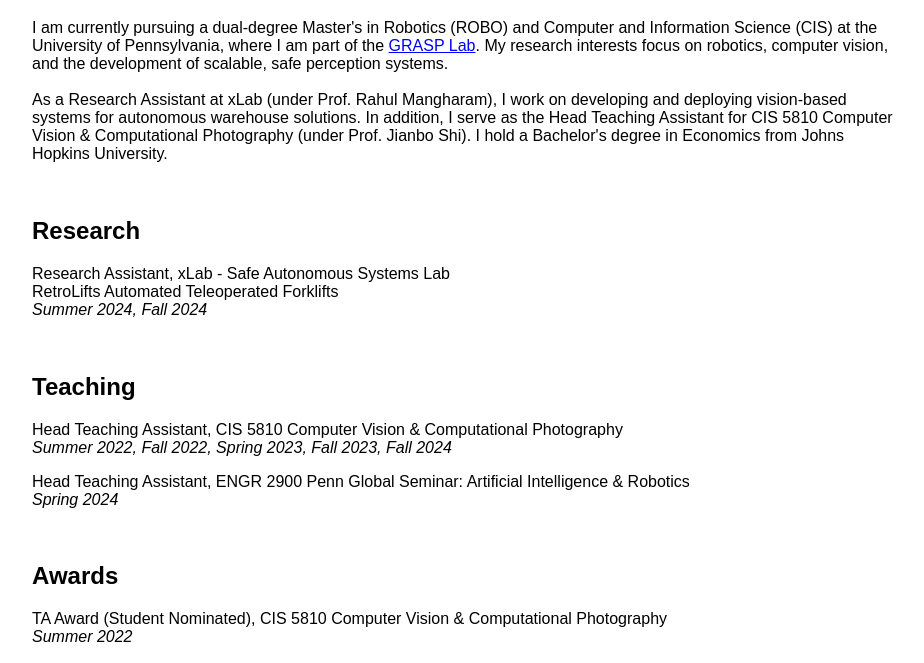
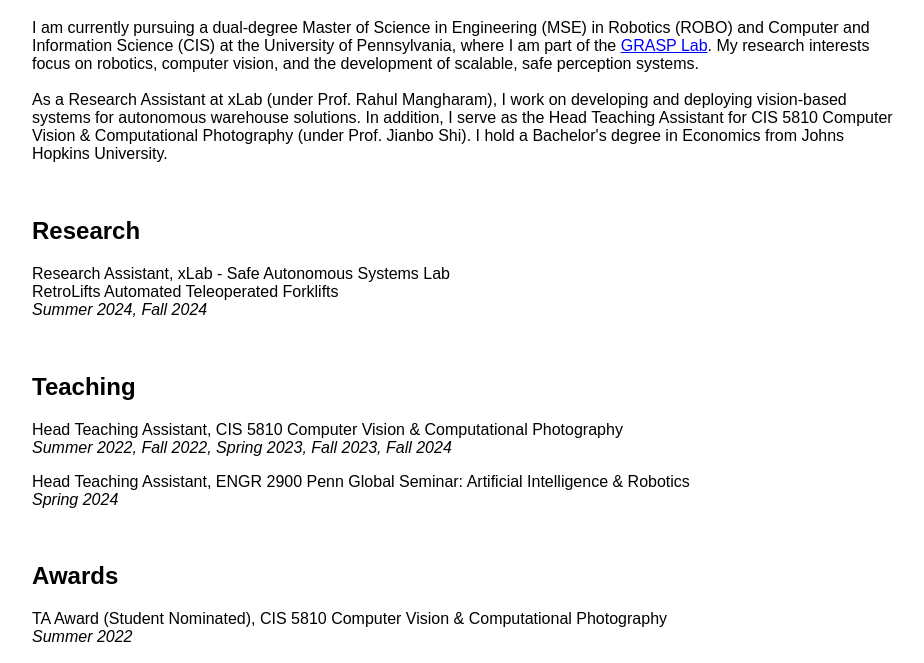
Before and after one commit to philprojxs/philprojxs.github.io, a plain HTML site: page index.html in a window 1280 px wide. Shown: the part 137-800 px from the top of the page, without its empty margins (76-1000 px from the left). Drawn offline with Linux system fonts and the light colour scheme.

Commit message:
Add files via upload

```diff
--- a/index.html
+++ b/index.html
@@ -17,7 +17,7 @@
 
     <img src="phil_circle.png" alt="phil_circle" width="225" height="225">
     <h1>Phil D.</h1>
-    <p id="msg">I am currently pursuing a dual-degree Master's in Robotics (ROBO) and Computer and Information Science (CIS)
+    <p id="msg">I am currently pursuing a dual-degree Master of Science in Engineering (MSE) in Robotics (ROBO) and Computer and Information Science (CIS)
         at the University of Pennsylvania, where I am part of the <a style="text-decoration: underline; color: blue;" rel="Click here" href="https://www.grasp.upenn.edu/">GRASP Lab</a>.
         My research interests focus on robotics, computer vision, and the development of scalable, safe perception systems.</br>
     </br>
```
